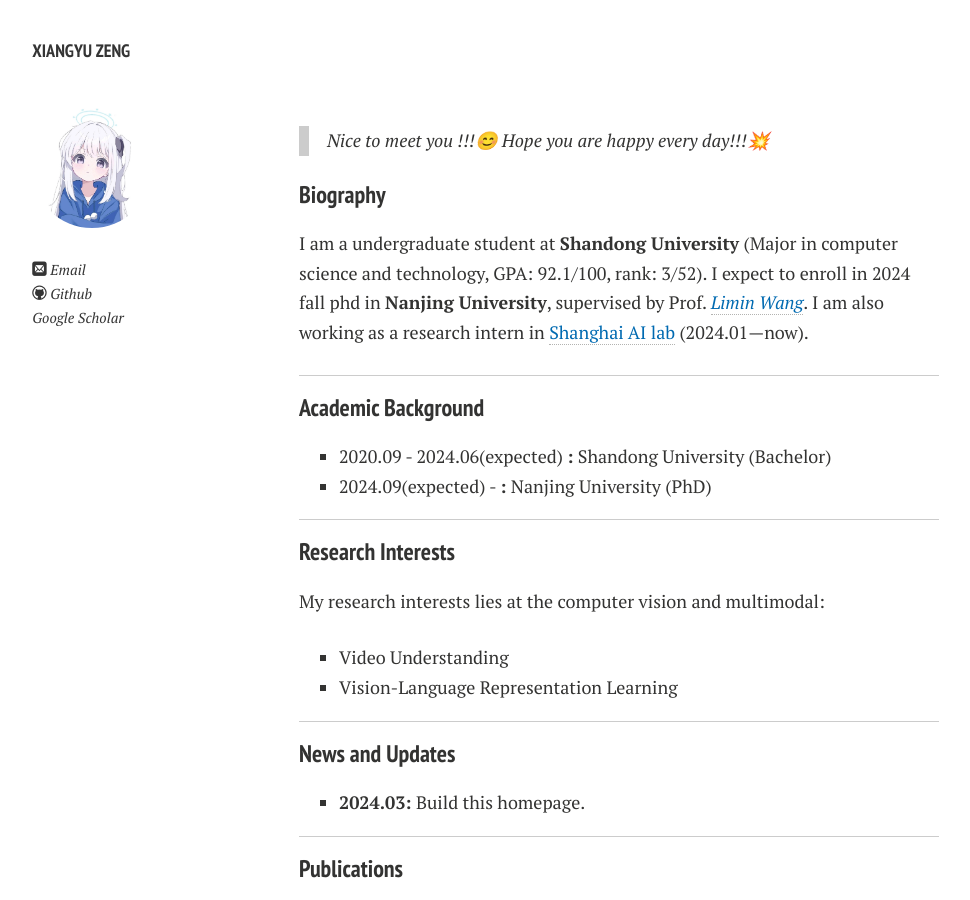
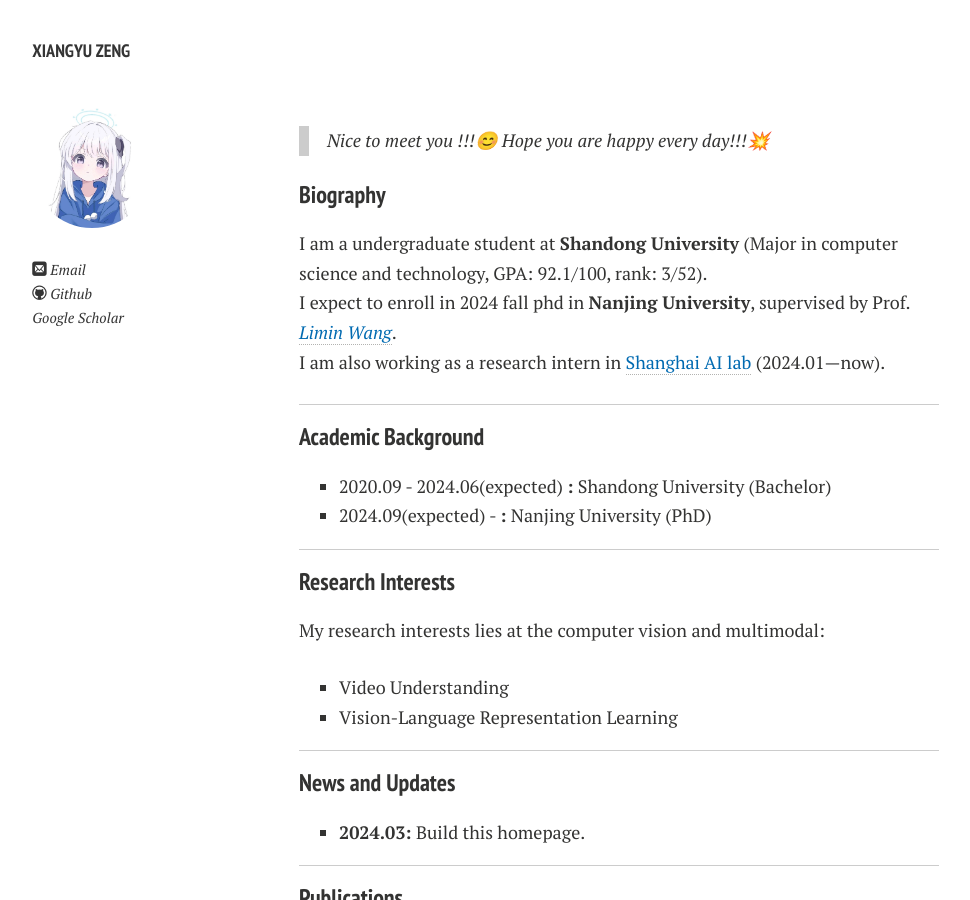
Before and after one commit to LanXingXuan/LanXingXuan.github.io, a Jekyll site: the page built from index.md, in a window 1280 px wide and 900 px high. Shown: the whole window, without its empty margins (21-991 px from the left). Built offline with Jekyll 4.4.1, drawn with Linux system fonts in a browser that asks for light colours; nearby versions of some CDN libraries; comment, search, counter and statistics services are not loaded; a style sheet for code colours, icons or effects is not loaded.

Commit message:
Update index.md

```diff
--- a/index.md
+++ b/index.md
@@ -6,8 +6,8 @@ layout: page
 
 ### Biography
 
-I am a undergraduate student at **Shandong University** (Major in computer science and technology, GPA: 92.1/100, rank: 3/52).
-I expect to enroll in 2024 fall phd  in **Nanjing University**, supervised by Prof. [*<font color="#006ab1">Limin Wang</font>*](https://wanglimin.github.io/).
+I am a undergraduate student at **Shandong University** (Major in computer science and technology, GPA: 92.1/100, rank: 3/52). <br>
+I expect to enroll in 2024 fall phd  in **Nanjing University**, supervised by Prof. [*<font color="#006ab1">Limin Wang</font>*](https://wanglimin.github.io/). <br>
 I am also working as a research intern in [<font color="#006ab1">Shanghai AI lab</font>](https://www.shlab.org.cn/) (2024.01—now).
 
 ---
@@ -36,7 +36,7 @@ My research interests lies at the computer vision and multimodal:
 
 ### Publications
 
-- **2023.07 : Adaptive Edge-aware Semantic Interaction Network for Salient Object Detection in Optical Remote Sensing Images [[Paper]](https://ieeexplore.ieee.org/abstract/document/10198281/) [[Code]](https://github.com/xumingzhu989/AESINet-TGRS) *in IEEE TGRS (CCF-B, IF=8.2)***
+- **2023.07 : Adaptive Edge-aware Semantic Interaction Network for Salient Object Detection in Optical Remote Sensing Images [[Paper]](https://ieeexplore.ieee.org/abstract/document/10198281/) [[Code]](https://github.com/xumingzhu989/AESINet-TGRS) *in IEEE TGRS (CCF-B, IF=8.2)*** <br>
 **Xiangyu Zeng**, Mingzhu Xu*, Yijun Hu, Haoyu Tang, Yupeng Hu, Liqiang Nie
 
 ---
```
